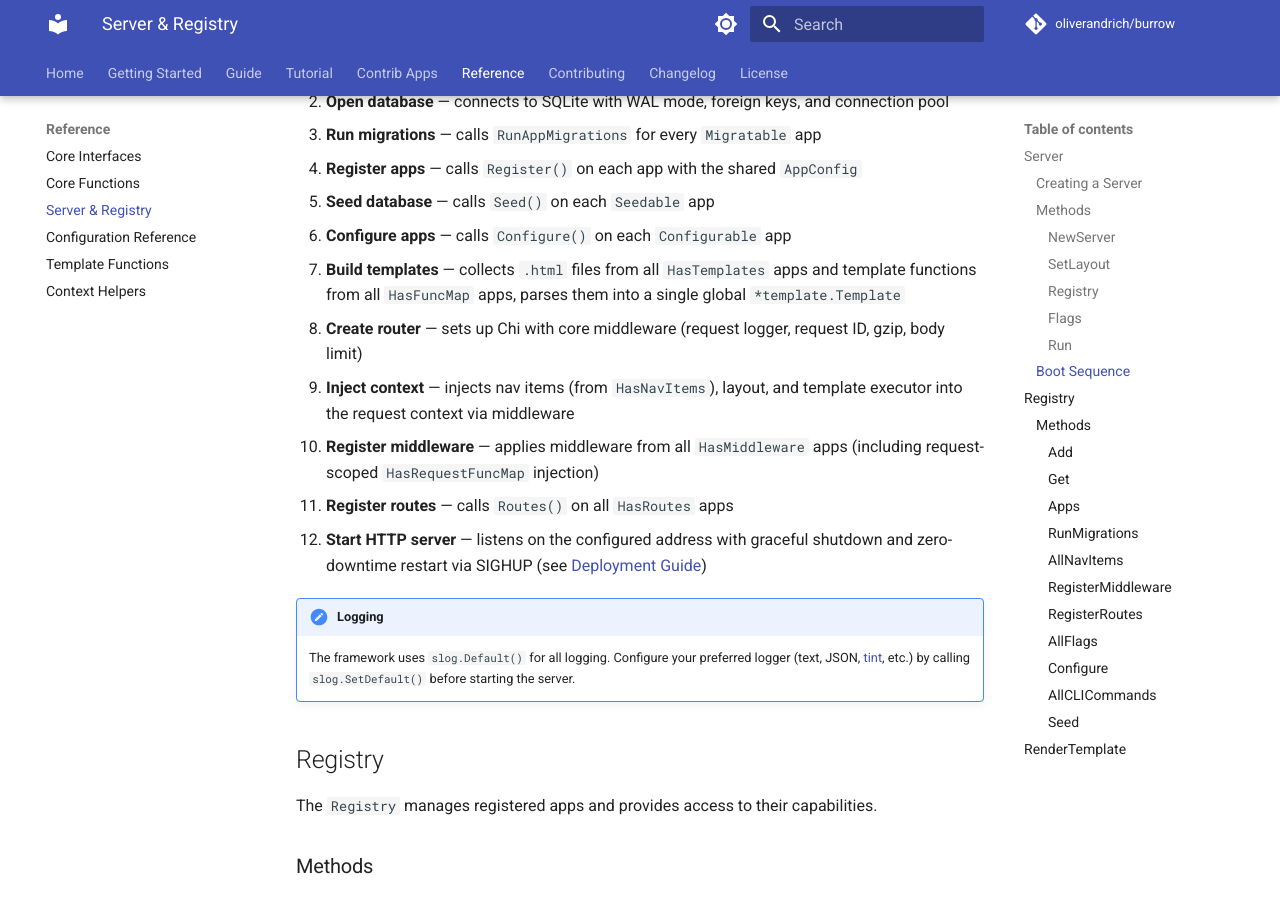
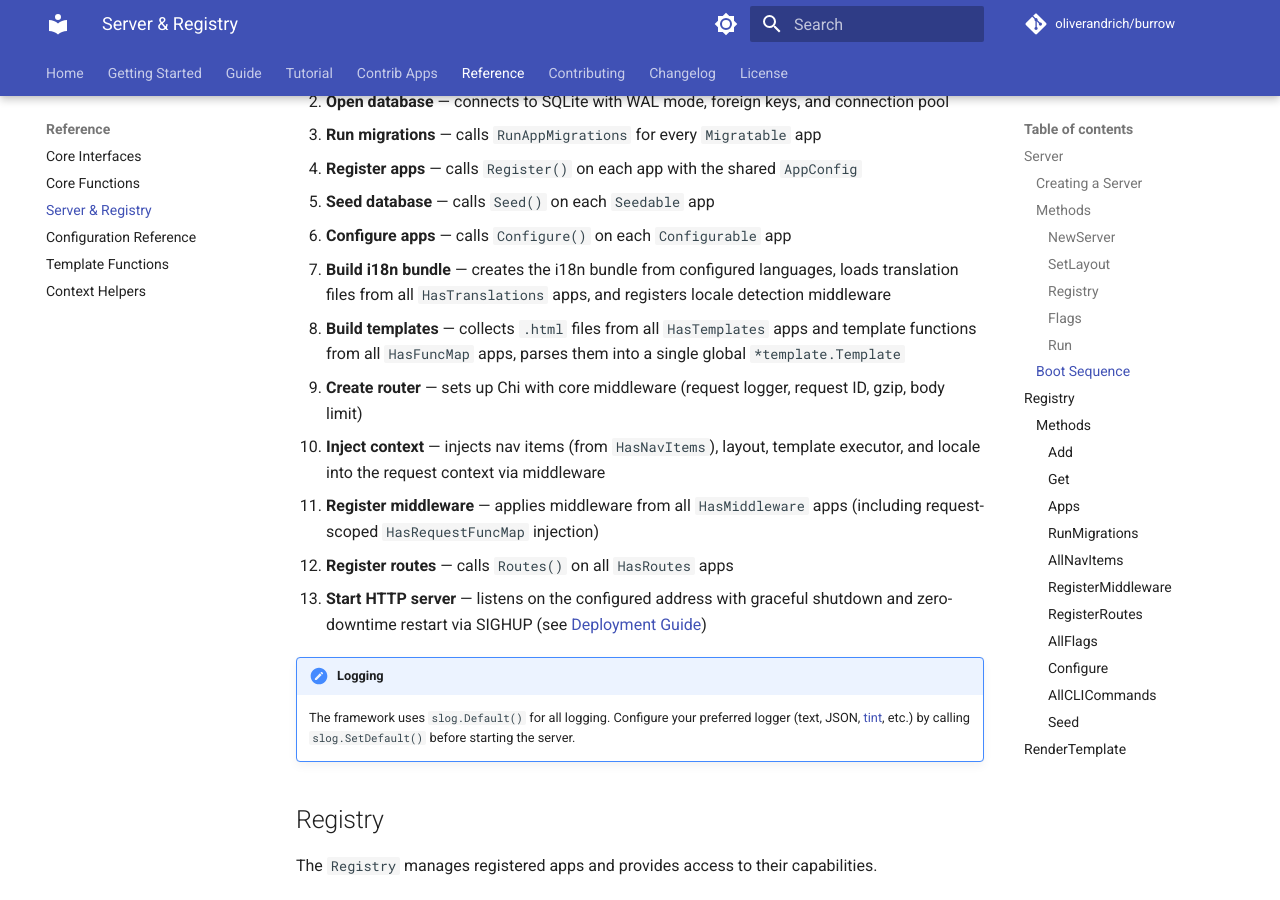
Before and after one commit to oliverandrich/burrow, an MkDocs documentation site: the page built from docs/reference/server.md, in a window 1280 px wide and 900 px high, scrolled down 1484 px. Built offline with MkDocs 1.6.1 and Material for MkDocs 9.7.7, drawn with Linux system fonts in a browser that asks for light colours; comment, search, counter and statistics services are not loaded.

Commit message:
docs: small documentation improvements from review feedback
- Remove contrib/i18n.md — i18n is core now, docs live in guide/i18n.md
- Add prerequisites note to FTS5 guide
- Explain DSN terminology in database guide
- Add i18n bundle step to server boot sequence (step 7 of 13)
- Fix boot sequence numbering

```diff
--- a/docs/reference/server.md
+++ b/docs/reference/server.md
@@ -69,12 +69,13 @@ When `Run()` is called, the following happens in order:
 4. **Register apps** — calls `Register()` on each app with the shared `AppConfig`
 5. **Seed database** — calls `Seed()` on each `Seedable` app
 6. **Configure apps** — calls `Configure()` on each `Configurable` app
-7. **Build templates** — collects `.html` files from all `HasTemplates` apps and template functions from all `HasFuncMap` apps, parses them into a single global `*template.Template`
-8. **Create router** — sets up Chi with core middleware (request logger, request ID, gzip, body limit)
-9. **Inject context** — injects nav items (from `HasNavItems`), layout, and template executor into the request context via middleware
-10. **Register middleware** — applies middleware from all `HasMiddleware` apps (including request-scoped `HasRequestFuncMap` injection)
-11. **Register routes** — calls `Routes()` on all `HasRoutes` apps
-12. **Start HTTP server** — listens on the configured address with graceful shutdown and zero-downtime restart via SIGHUP (see [Deployment Guide](../guide/deployment.md))
+7. **Build i18n bundle** — creates the i18n bundle from configured languages, loads translation files from all `HasTranslations` apps, and registers locale detection middleware
+8. **Build templates** — collects `.html` files from all `HasTemplates` apps and template functions from all `HasFuncMap` apps, parses them into a single global `*template.Template`
+9. **Create router** — sets up Chi with core middleware (request logger, request ID, gzip, body limit)
+10. **Inject context** — injects nav items (from `HasNavItems`), layout, template executor, and locale into the request context via middleware
+11. **Register middleware** — applies middleware from all `HasMiddleware` apps (including request-scoped `HasRequestFuncMap` injection)
+12. **Register routes** — calls `Routes()` on all `HasRoutes` apps
+13. **Start HTTP server** — listens on the configured address with graceful shutdown and zero-downtime restart via SIGHUP (see [Deployment Guide](../guide/deployment.md))
 
 !!! note "Logging"
     The framework uses `slog.Default()` for all logging. Configure your preferred logger (text, JSON, [tint](https://github.com/lmittmann/tint), etc.) by calling `slog.SetDefault()` before starting the server.
--- a/mkdocs.yml
+++ b/mkdocs.yml
@@ -97,7 +97,6 @@ nav:
           - Bootstrap: contrib/bootstrap.md
           - Bootstrap Icons: contrib/bsicons.md
           - htmx: contrib/htmx.md
-          - i18n: contrib/i18n.md
           - Static Files: contrib/staticfiles.md
       - Data & Background:
           - Admin: contrib/admin.md
```
Also changed, not shown: docs/contrib/i18n.md (deleted, +0 -6 lines), docs/guide/database.md (+1 -1 lines), docs/guide/fts5.md (+3 -0 lines).
